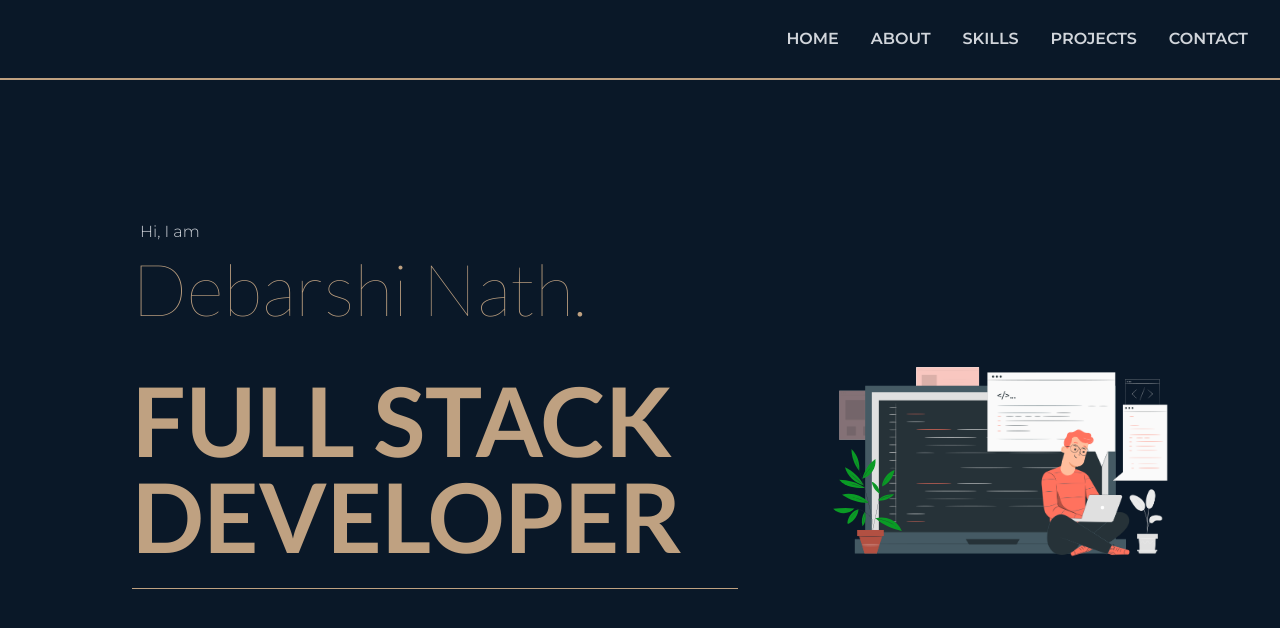
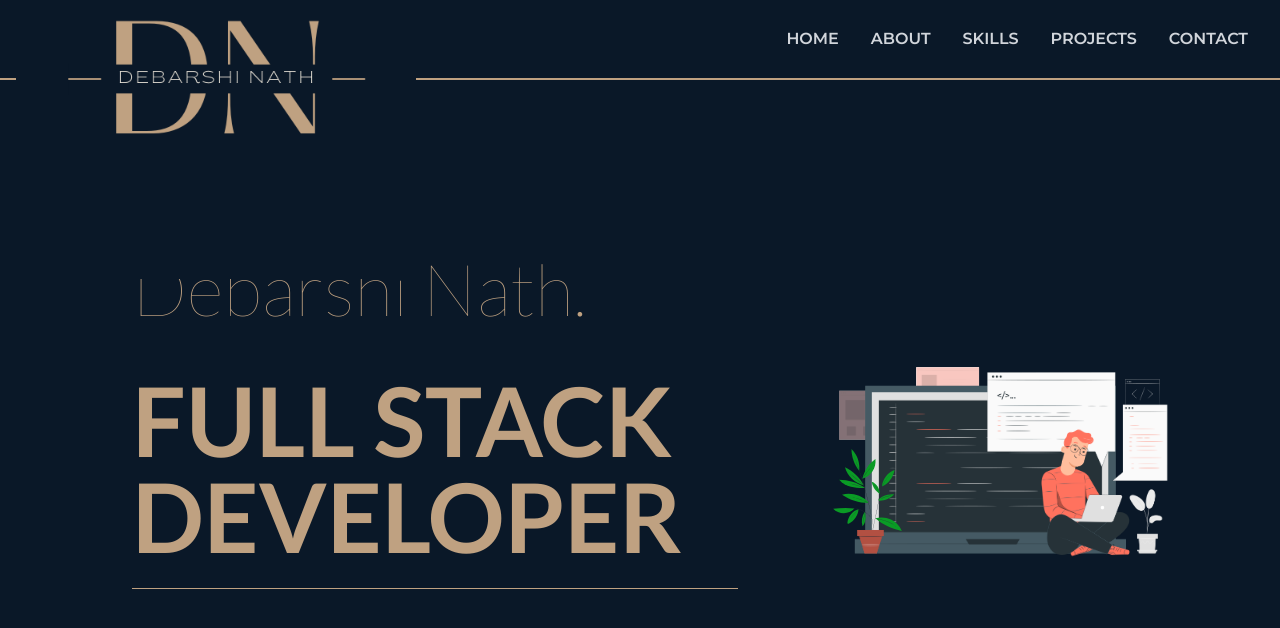
Before and after one commit to nath-d/Portfolio, a React (Create React App) app: page / in a window 1280 px wide. Shown: the top 628 px of the page. Built offline with nearby package versions, Linux system fonts and the light colour scheme.

Commit message:
Logo added

```diff
--- a/src/screens/homepage/components/Navbar.jsx
+++ b/src/screens/homepage/components/Navbar.jsx
@@ -5,6 +5,7 @@ import { Link } from "react-router-dom";
 import { BiCodeAlt, BiHome, BiGitBranch, BiPhone } from "react-icons/bi";
 import { FiUser } from "react-icons/fi";
 import './Sidebar.css'
+import Logo from '../../../assets/logo.png'
 
 const Navbar = () => {
 
@@ -12,9 +13,12 @@ const Navbar = () => {
     const handleClick = () => setNav(!nav)
 
     return (
-        <div className='font-mont font-semibold fixed w-screen h-[80px] flex justify-end items-center px-4 bg-[#0A1828] text-gray-300 py-6 border-b-2 border-[#BFA181] '>
+        <div className='font-mont font-semibold fixed w-screen h-[80px] flex justify-between items-center px-4 bg-[#0A1828] text-gray-300 py-6 border-b-2 border-[#BFA181]'>
+            <div>
+                <img src={Logo} alt='Logo Image' style={{width: '400px'}} className='pt-20'/>
+            </div>
+
             {/* menu */}
-
             <ul className='hidden md:flex'>
                 <li className='hover:text-[#BFA181]'>HOME</li>
                 <li className='hover:text-[#BFA181]'>ABOUT</li>
```
Also changed, not shown: src/assets/logo.png (added).
